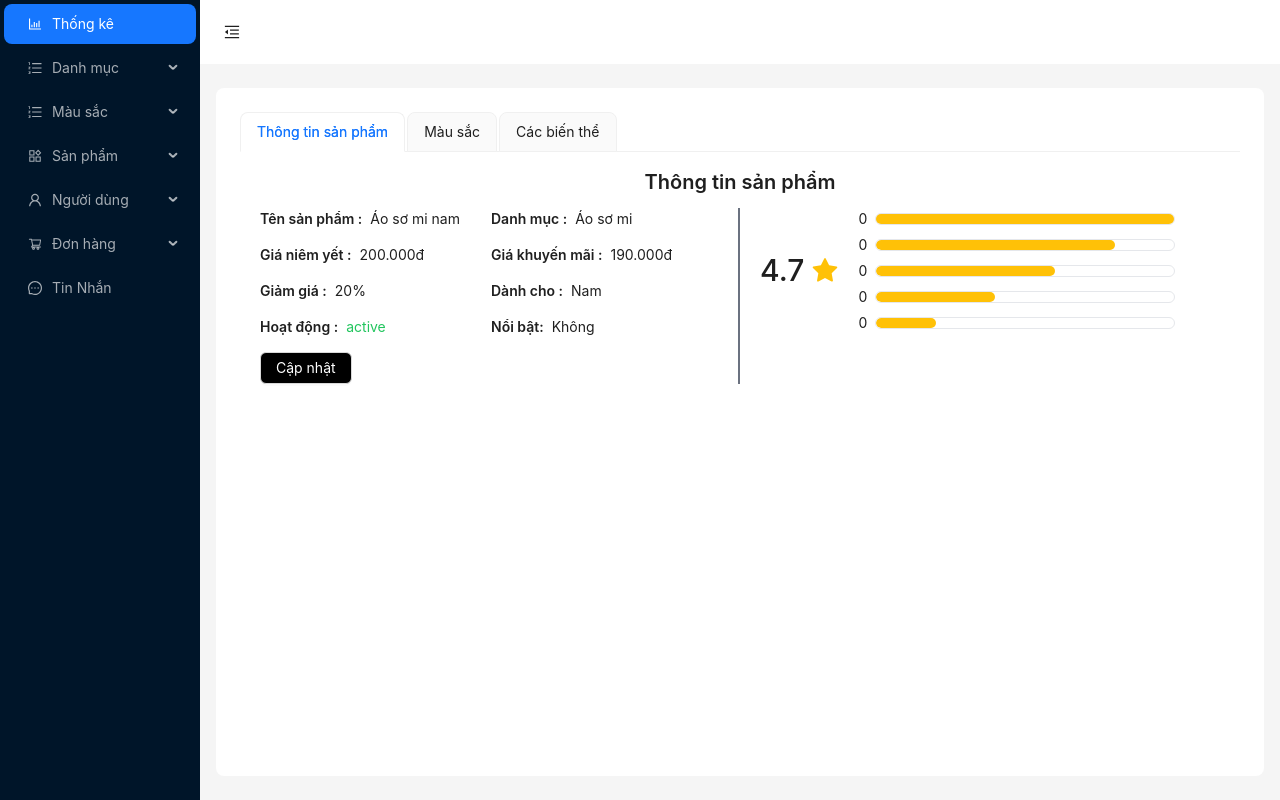
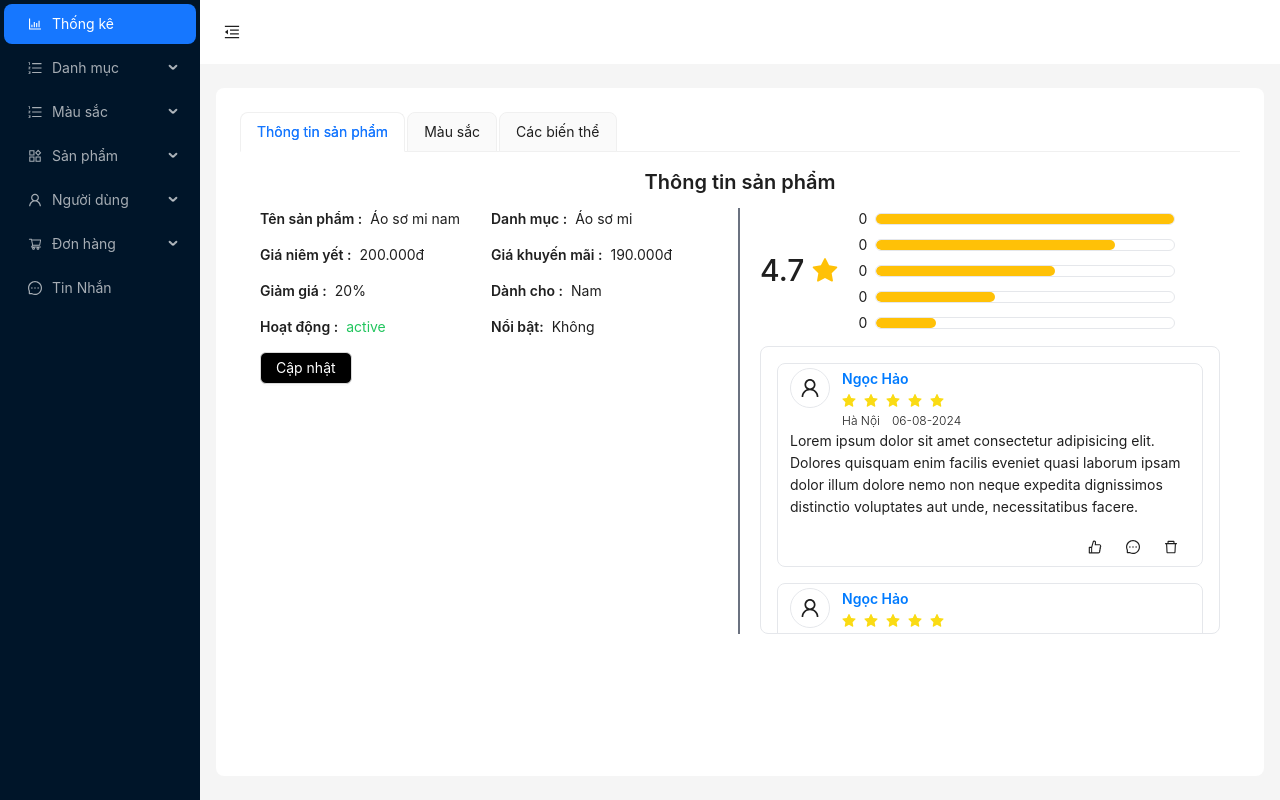
Before and after one commit to doan02012004/Du-an-tot-nghiep, a React (Vite) app in the folder client/: page /admin/products/edit/1 in a window 1280 px wide. Built offline with nearby package versions, Linux system fonts and the light colour scheme.

Commit message:
inforlayout

```diff
--- /dev/null
+++ b/client/src/pages/(admin)/product/edit/_components/CommentItem.tsx
@@ -0,0 +1,43 @@
+import { DeleteOutlined, LikeOutlined, MessageOutlined, UserOutlined } from '@ant-design/icons'
+import { Rate } from 'antd'
+
+
+const CommentItem = () => {
+  return (
+    <div className='px-3 py-1 border rounded-lg mb-4'>
+    {/* header  */}
+    <div className='flex'>
+        <div className='flex items-center justify-center size-10 rounded-full border '>
+            <UserOutlined  className='text-xl'/>
+        </div>
+       <div className='ml-3'>
+       <h3 className=' text-blue font-semibold m-0'>Ngọc Hảo</h3>
+            <Rate className='text-sm' value={5} disabled />
+           <div className='flex items-center gap-x-3'>
+           <p className='m-0 text-[12px]/[150%] font-light'>Hà Nội</p>
+           <p className='m-0 text-[12px]/[150%] font-light'>06-08-2024</p>
+           </div>
+
+       </div>
+    </div>
+    {/* Content  */}
+    <div>
+        <p>Lorem ipsum dolor sit amet consectetur adipisicing elit. Dolores quisquam enim facilis eveniet quasi laborum ipsam dolor illum dolore nemo non neque expedita dignissimos distinctio voluptates aut unde, necessitatibus facere.
+
+        </p>
+        <div className='py-2 flex flex-col'>
+            <div className='self-end flex items-center'>
+                <LikeOutlined className=' cursor-pointer mx-3'/>
+                <MessageOutlined className=' cursor-pointer mx-3'/>
+                <DeleteOutlined className=' cursor-pointer mx-3' />
+            </div>
+
+        </div>
+    </div>
+
+
+</div>
+  )
+}
+
+export default CommentItem
--- a/client/src/pages/(admin)/product/edit/_components/ViewInfor.tsx
+++ b/client/src/pages/(admin)/product/edit/_components/ViewInfor.tsx
@@ -1,7 +1,8 @@
 
 import { Button } from 'antd'
 import { formatPrice } from '../../../../../common/utils/product'
-import { StarFilled } from '@ant-design/icons'
+import {  StarFilled } from '@ant-design/icons'
+import CommentItem from './CommentItem'
 
 const ViewInfor = () => {
     return (
@@ -48,7 +49,8 @@ const ViewInfor = () => {
                 </div>
                 {/* Bình luận  */}
                 <div className='basis-1/2 px-5'>
-                    <div className='flex items-center'>
+                    {/* Đánh giá  */}
+                    <div className='flex items-center mb-3'>
                         <div className='flex justify-center items-center'>
                             <div className='flex items-center w-max'>
                                 <h1 className='text-[30px] m-0 pr-2'>4.7</h1>
@@ -88,6 +90,11 @@ const ViewInfor = () => {
                             </div>
                         </div>
                     </div>
+                    {/* Hộp bình luận  */}
+                    <div className='w-full h-72 overflow-y-scroll p-4 rounded-lg border'>
+                       <CommentItem />
+                       <CommentItem />
+                    </div>
                 </div>
             </div>
         </div>
```
